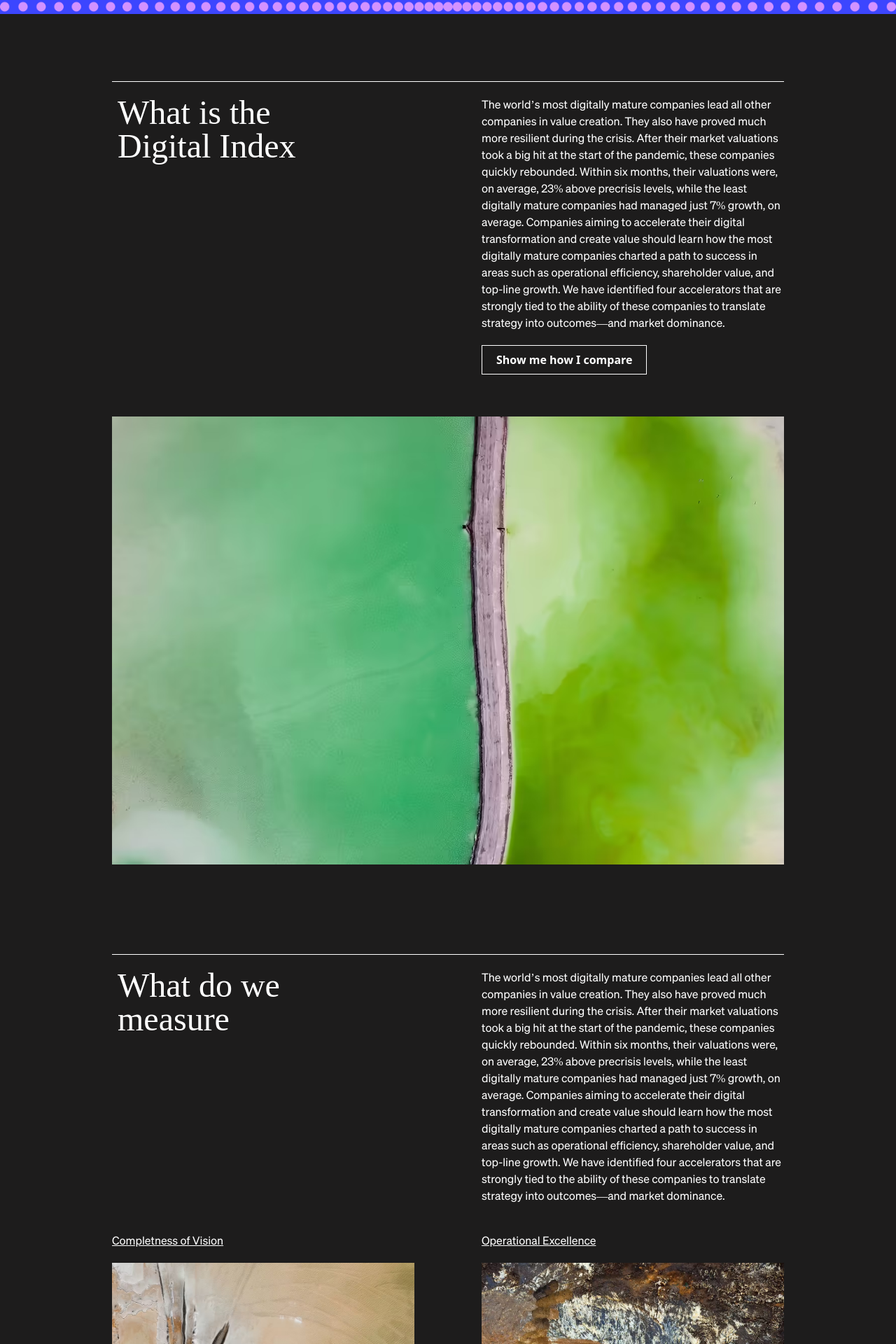
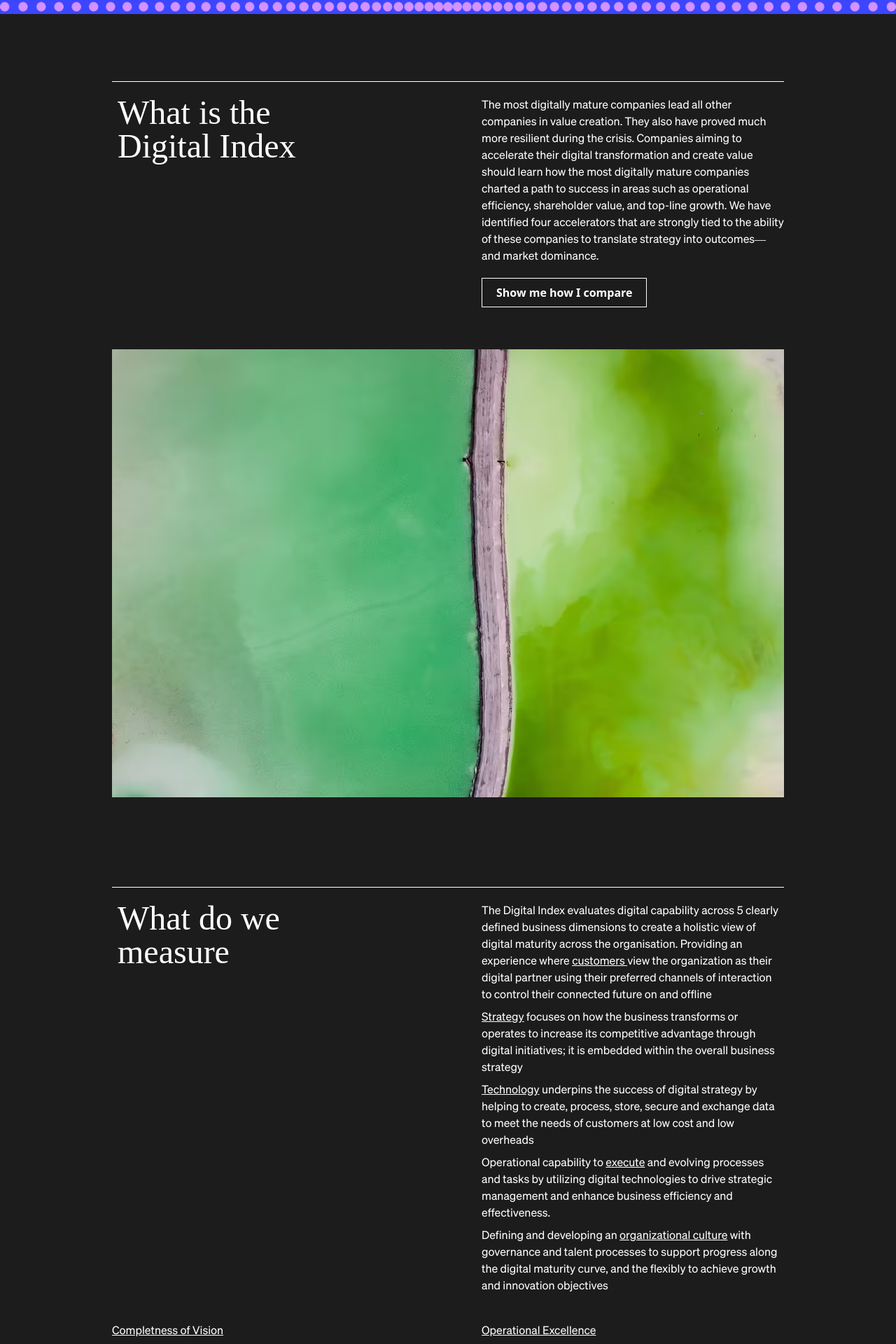
Before and after one commit to mike-walpole/230629-index, a SvelteKit app: page / in a window 1280 px wide. Shown: the part 780-2700 px from the top of the page at 70% size. Built offline with nearby package versions, Linux system fonts and the light colour scheme; grey boxes are pictures that could not be loaded; a web font is replaced by a local one.

Commit message:
question v0.1

```diff
--- a/package.json
+++ b/package.json
@@ -27,5 +27,8 @@
 		"typescript": "^5.0.0",
 		"vite": "^4.3.6"
 	},
-	"type": "module"
+	"type": "module",
+	"dependencies": {
+		"svelte-select": "^5.6.1"
+	}
 }
--- a/src/routes/+page.svelte
+++ b/src/routes/+page.svelte
@@ -10,14 +10,20 @@
 	>
 		<source src="/intro.webm" type="video/webm" />
 	</video>
-	<img class="w-28 md:w-56 pl-5 md:pl-10 pt-5 md:pt-10" src="/digitalindexlogo.avif" alt="logo" />
+	<img
+		class="w-28 md:w-56 pl-5 md:pl-10 pt-5 md:pt-10"
+		src="/digitalindexbluepineapple.avif"
+		alt="logo"
+	/>
 	<div class="absolute bottom-0 left-0 w-3/4 md:w-2/3 pl-5 md:pl-10 pb-20 md:pb-10">
 		<h1 class="text-5xl font-soehne md:text-8xl leading-20 text-white">
 			Measuring digital excellence of Australian companies
 		</h1>
-		<button class="text-white font-soehne my-5 px-5 py-2 border border-white text-xl font-bold"
-			>Show me how I compare</button
-		>
+		<a href="/digital"
+			><button class="text-white font-soehne my-5 px-5 py-2 border border-white text-xl font-bold"
+				>Show me how I compare</button
+			>
+		</a>
 	</div>
 </section>
 
@@ -29,16 +35,12 @@
 			</div>
 			<div>
 				<p class="col-span-1 text-white font-soehne">
-					The world’s most digitally mature companies lead all other companies in value creation.
-					They also have proved much more resilient during the crisis. After their market valuations
-					took a big hit at the start of the pandemic, these companies quickly rebounded. Within six
-					months, their valuations were, on average, 23% above precrisis levels, while the least
-					digitally mature companies had managed just 7% growth, on average. Companies aiming to
-					accelerate their digital transformation and create value should learn how the most
-					digitally mature companies charted a path to success in areas such as operational
-					efficiency, shareholder value, and top-line growth. We have identified four accelerators
-					that are strongly tied to the ability of these companies to translate strategy into
-					outcomes—and market dominance.
+					The most digitally mature companies lead all other companies in value creation. They also
+					have proved much more resilient during the crisis. Companies aiming to accelerate their
+					digital transformation and create value should learn how the most digitally mature
+					companies charted a path to success in areas such as operational efficiency, shareholder
+					value, and top-line growth. We have identified four accelerators that are strongly tied to
+					the ability of these companies to translate strategy into outcomes—and market dominance.
 				</p>
 				<button class="border border-white text-white my-5 px-5 py-2 font-bold">
 					Show me how I compare</button
@@ -53,39 +55,54 @@
 			<div class="col-span-1 md:w-2/3 text-white font-heldane text-5xl pl-2 mb-5 md:mb-0">
 				What do we measure
 			</div>
-			<p class="col-span-1 text-white font-soehne">
-				The world’s most digitally mature companies lead all other companies in value creation. They
-				also have proved much more resilient during the crisis. After their market valuations took a
-				big hit at the start of the pandemic, these companies quickly rebounded. Within six months,
-				their valuations were, on average, 23% above precrisis levels, while the least digitally
-				mature companies had managed just 7% growth, on average. Companies aiming to accelerate
-				their digital transformation and create value should learn how the most digitally mature
-				companies charted a path to success in areas such as operational efficiency, shareholder
-				value, and top-line growth. We have identified four accelerators that are strongly tied to
-				the ability of these companies to translate strategy into outcomes—and market dominance.
-			</p>
+			<div class="text-white font-soehne col-span-1">
+				<p class=" text-white font-soehne">
+					The Digital Index evaluates digital capability across 5 clearly defined business
+					dimensions to create a holistic view of digital maturity across the organisation.
+					Providing an experience where <span class="underline">customers </span>view the
+					organization as their digital partner using their preferred channels of interaction to
+					control their connected future on and offline
+				</p>
+				<p class="mt-2">
+					<span class="underline">Strategy</span> focuses on how the business transforms or operates
+					to increase its competitive advantage through digital initiatives; it is embedded within the
+					overall business strategy
+				</p>
+				<p class="mt-2">
+					<span class="underline">Technology</span> underpins the success of digital strategy by helping
+					to create, process, store, secure and exchange data to meet the needs of customers at low cost
+					and low overheads
+				</p>
+				<p class="mt-2">
+					Operational capability to <span class="underline">execute</span> and evolving processes and
+					tasks by utilizing digital technologies to drive strategic management and enhance business
+					efficiency and effectiveness.
+				</p>
+				<p class="mt-2">
+					Defining and developing an <span class="underline">organizational culture</span> with governance
+					and talent processes to support progress along the digital maturity curve, and the flexibly
+					to achieve growth and innovation objectives
+				</p>
+			</div>
 		</div>
 		<div class="grid grid-cols-1 md:grid-cols-2 gap-x-24 my-10">
-			<div>
+			<div class="mb-10">
 				<p class="text-white font-soehne underline mb-5">Completness of Vision</p>
 				<img class="w-full my-5 hover:grayscale-0" src="/one.avif" alt="one" />
 				<p class="text-white font-soehne">
-					The world’s most digitally mature companies lead all other companies in value creation.
-					They also have proved much more resilient during the crisis. After their market valuations
-					took a big hit at the start of the pandemic, these companies quickly rebounded. Within six
-					months, their valuations were, on average, 23% above precrisis levels, while the least
-					digitally mature companies had managed just 7% growth, on average.
+					Companies that are characterized by strategic activities due to digitalization of products
+					and services as well as the definition of new digital business models. Leading companies
+					create complex digital ecosystems to achieve new services for their clients.
 				</p>
 			</div>
 			<div>
 				<p class="text-white font-soehne underline mb-5">Operational Excellence</p>
 				<img class="w-full my-5 hover:grayscale-0" src="/three.avif" alt="one" />
 				<p class="text-white font-soehne">
-					The world’s most digitally mature companies lead all other companies in value creation.
-					They also have proved much more resilient during the crisis. After their market valuations
-					took a big hit at the start of the pandemic, these companies quickly rebounded. Within six
-					months, their valuations were, on average, 23% above precrisis levels, while the least
-					digitally mature companies had managed just 7% growth, on average.
+					Companies can be characterized by a strong ability to operationalize a digital strategy
+					considering their core value chain and available resources. Leading companies build upon
+					digital capabilities, set up IT backbones and increase the intelligence of their business
+					functions.
 				</p>
 			</div>
 		</div>
@@ -96,50 +113,53 @@
 			<div class="col-span-1 md:w-2/3 text-white font-heldane text-5xl pl-2 mb-5 md:mb-0">
 				Why should I do it
 			</div>
-			<p class="col-span-1 text-white font-soehne">
-				The world’s most digitally mature companies lead all other companies in value creation. They
-				also have proved much more resilient during the crisis. After their market valuations took a
-				big hit at the start of the pandemic, these companies quickly rebounded. Within six months,
-				their valuations were, on average, 23% above precrisis levels, while the least digitally
-				mature companies had managed just 7% growth, on average. Companies aiming to accelerate
-				their digital transformation and create value should learn how the most digitally mature
-				companies charted a path to success in areas such as operational efficiency, shareholder
-				value, and top-line growth. We have identified four accelerators that are strongly tied to
-				the ability of these companies to translate strategy into outcomes—and market dominance.
-			</p>
+			<div class="text-white font-soehne">
+				<p class="col-span-1 text-white font-soehne">
+					Digital transformation has taken a top spot on leaders’ agendas for several years, but the
+					current economic backdrop has accelerated its urgency. Companies cannot go back to
+					business as usual. Future competitiveness and resiliency will depend on maximizing the
+					value from digital transformations. Regardless of where a company is on its digital
+					journey, the four accelerators can help continue the vital work of transforming it into a
+					bionic company.
+				</p>
+				<p class="mt-2">Attaining the bionic company level is driven by four key accelerators:</p>
+				<ol>
+					<li>a) Investing Significantly in Technology, Data, and Human Capabilities</li>
+					<li>b) Putting AI at the Core of the Digital Transformation</li>
+					<li>c) Establishing Governance and Adopting a Platform Operating Model</li>
+					<li>d) Connecting Technology and Human Capabilities</li>
+				</ol>
+			</div>
 		</div>
 		<div class="grid grid-cols-1 md:grid-cols-3 gap-x-24 my-10">
-			<div>
-				<p class="text-white font-soehne underline mb-5">Completness of Vision</p>
+			<div class="mb-10">
+				<p class="text-white font-soehne underline mb-5">
+					Determine where your company stands in its digital transformation
+				</p>
 				<img class="w-full my-5 hover:grayscale-0" src="/eight.avif" alt="one" />
 				<p class="text-white font-soehne">
-					The world’s most digitally mature companies lead all other companies in value creation.
-					They also have proved much more resilient during the crisis. After their market valuations
-					took a big hit at the start of the pandemic, these companies quickly rebounded. Within six
-					months, their valuations were, on average, 23% above precrisis levels, while the least
-					digitally mature companies had managed just 7% growth, on average.
+					Assess the current maturity of digital capabilities, evaluate the status of existing
+					digital initiatives, and review long-term transformation goals.
+				</p>
+			</div>
+			<div class="mb-10">
+				<p class="text-white font-soehne underline mb-5">
+					Discuss the opportunities for and the value of applying the four accelerators
+				</p>
+				<img class="w-full my-5 hover:grayscale-0" src="/six.avif" alt="one" />
+				<p class="text-white font-soehne">
+					Consider how each of the four accelerators can help the company’s unique journey on the
+					basis of its current capabilities, initiatives, and goals.
 				</p>
 			</div>
 			<div>
-				<p class="text-white font-soehne underline mb-5">Operational Excellence</p>
-				<img class="w-full my-5 hover:grayscale-0" src="/six.avif" alt="one" />
-				<p class="text-white font-soehne">
-					The world’s most digitally mature companies lead all other companies in value creation.
-					They also have proved much more resilient during the crisis. After their market valuations
-					took a big hit at the start of the pandemic, these companies quickly rebounded. Within six
-					months, their valuations were, on average, 23% above precrisis levels, while the least
-					digitally mature companies had managed just 7% growth, on average.
+				<p class="text-white font-soehne underline mb-5">
+					Start pilots and agree on a roadmap to accelerate the digital transformation.
 				</p>
-			</div>
-			<div>
-				<p class="text-white font-soehne underline mb-5">Operational Excellence</p>
 				<img class="w-full my-5 hover:grayscale-0" src="/seven.avif" alt="one" />
 				<p class="text-white font-soehne">
-					The world’s most digitally mature companies lead all other companies in value creation.
-					They also have proved much more resilient during the crisis. After their market valuations
-					took a big hit at the start of the pandemic, these companies quickly rebounded. Within six
-					months, their valuations were, on average, 23% above precrisis levels, while the least
-					digitally mature companies had managed just 7% growth, on average.
+					Depending upon how the company wants to leverage the four accelerators, design pilots that
+					can advance the digital journey and attain the desired goals.
 				</p>
 			</div>
 		</div>
@@ -148,18 +168,19 @@
 			>Show me how I compare</button
 		>
 		<div class="grid grid-cols-3 md:grid-cols-6 text-white font-soehne mt-48 pb-32">
-			<img class="w-20" src="/digitalindexlogo.avif" alt="logo" />
+			<img class="w-20 mb-5" src="/digitalindexbluepineapple.avif" alt="logo" />
 			<div />
 			<div />
+
+			<div>
+				<p class="font-bold mb-1">Platforms</p>
+				<p>Salesforce</p>
+				<p>ServiceNow</p>
+			</div>
 			<div>
 				<p class="font-bold mb-1">Clouds</p>
 				<p>AWS</p>
 				<p>Azure</p>
-			</div>
-			<div>
-				<p class="font-bold mb-1">Platforms</p>
-				<p>Salesforce</p>
-				<p>ServiceNow</p>
 			</div>
 
 			<div>
```
Also changed, not shown: src/routes/digital/+page.svelte (added, +255 -0 lines), static/digitalindexbluepineapple.avif (added), 1 other file (tests, documents, lock files or other folders).
